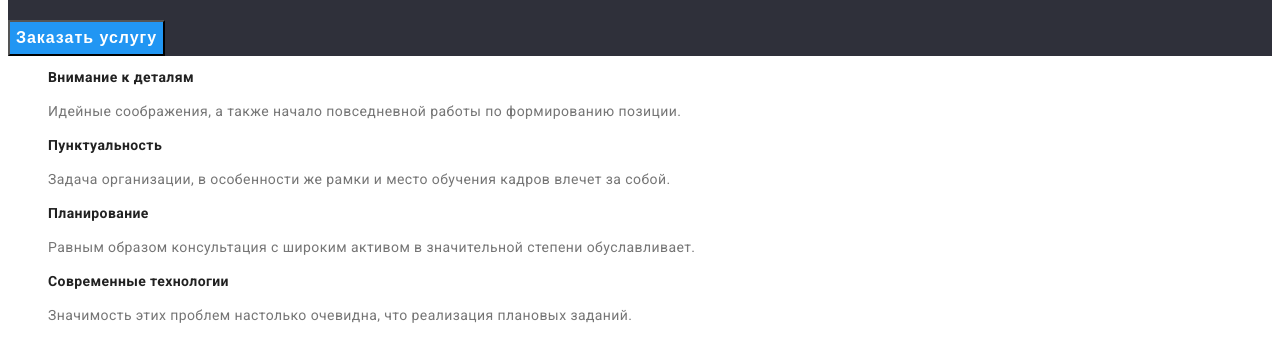
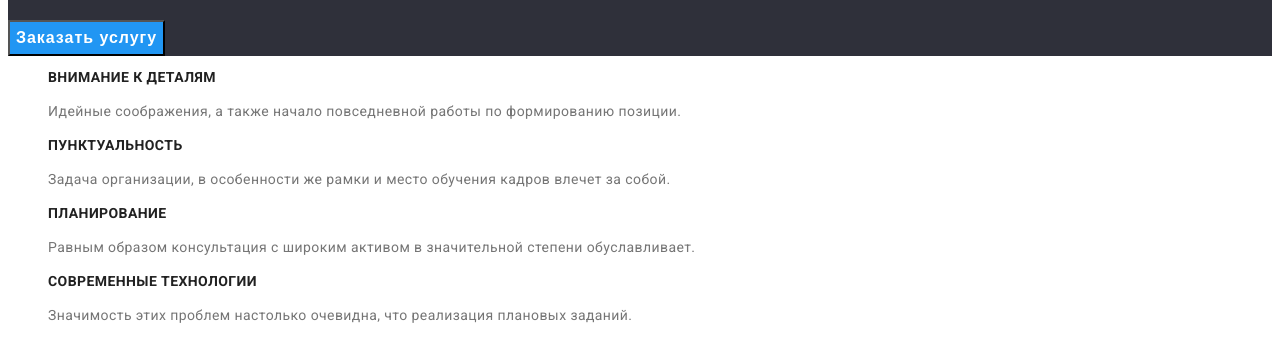
Before and after one commit to Pavel-0610/goit-markup-hw-02, a plain HTML site: page index.html in a window 1280 px wide. Shown: the part 300-640 px from the top of the page. Drawn offline with Linux system fonts and the light colour scheme.

Commit message:
правки к стилям

```diff
--- a/css/styles.css
+++ b/css/styles.css
@@ -120,6 +120,10 @@ body {
     list-style: none;
 }
 
+.feature-list .title {
+    text-transform: uppercase;
+}
+
 /* button */
 .button {
     color: var(--title-text-color);
```
Also changed, not shown: index.html (+0 -4 lines).
